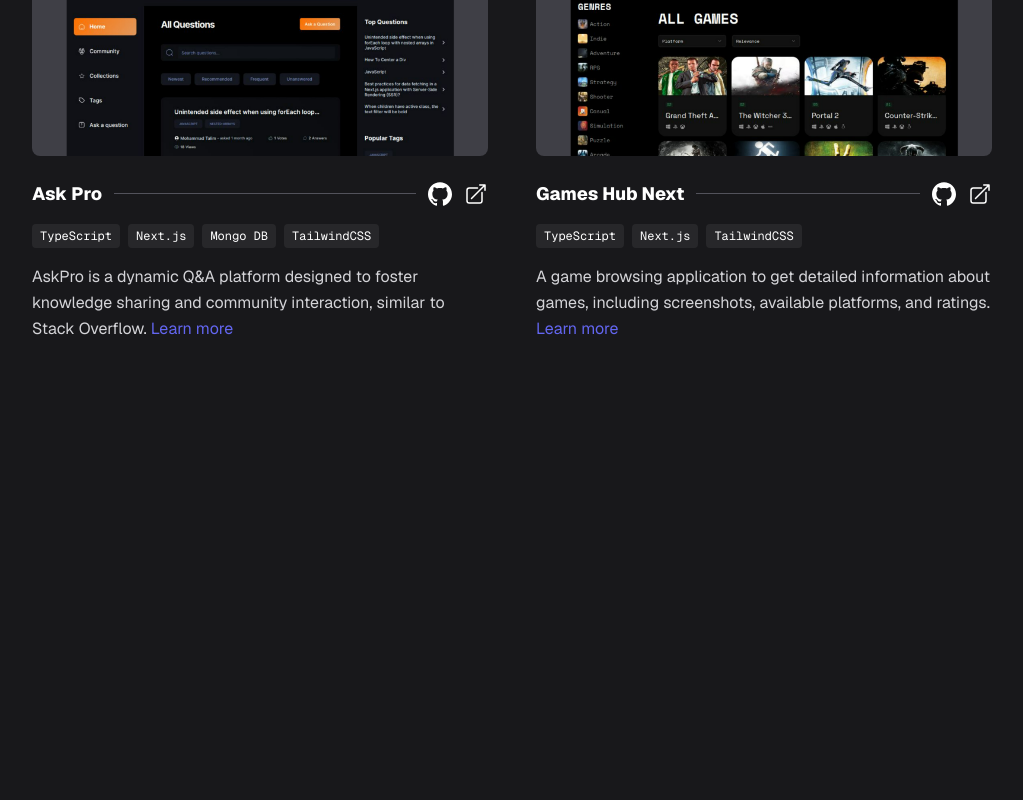
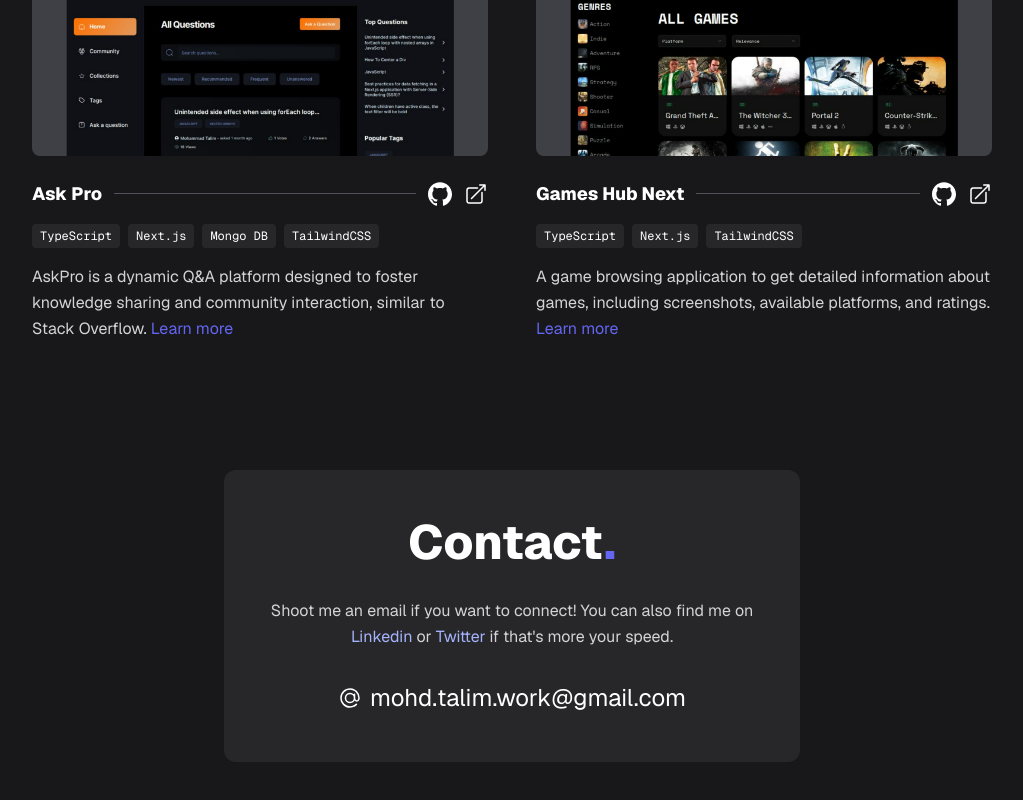
Before and after one commit to Md-Talim/Md-Talim, a Next.js app: page / in a window 1280 px wide. Shown: the part 1661-2461 px from the top of the page, without its empty margins (155-1178 px from the left). Before the commit the page ends 2099 px from the top, so only its background shows below. Built offline with nearby package versions, Linux system fonts and the light colour scheme.

Commit message:
build the contact section

```diff
--- a/src/app/page.tsx
+++ b/src/app/page.tsx
@@ -1,6 +1,7 @@
 import { Header } from "@/components/navigation";
 import {
   AboutSection,
+  ContactSection,
   HeroSection,
   ProjectsSection,
 } from "@/components/sections";
@@ -13,6 +14,7 @@
         <HeroSection />
         <AboutSection />
         <ProjectsSection />
+        <ContactSection />
       </div>
     </main>
   );
--- /dev/null
+++ b/src/components/sections/contact/index.tsx
@@ -0,0 +1,45 @@
+import { MailIcon } from "@/components/icons";
+import { Reveal } from "@/components/utils";
+import { contact } from "@/data/links";
+import Link from "next/link";
+
+export const ContactSection = () => (
+  <section className="section-wrapper" id="contact">
+    <div className="mx-auto max-w-xl rounded-xl bg-zinc-800 px-8 py-12">
+      <Reveal width="w-full">
+        <h4 className="text-center text-4xl font-black md:text-5xl">
+          Contact<span className="text-indigo-500">.</span>
+        </h4>
+      </Reveal>
+      <Reveal width="w-full">
+        <p className="my-8 text-center leading-relaxed text-zinc-300">
+          Shoot me an email if you want to connect! You can also find me on{" "}
+          <Link
+            href={contact["linkedin"]}
+            target="_blank"
+            className="text-indigo-300 hover:underline"
+          >
+            Linkedin
+          </Link>{" "}
+          or{" "}
+          <Link
+            href={contact["twitter"]}
+            target="_blank"
+            className="text-indigo-300 hover:underline"
+          >
+            Twitter
+          </Link>{" "}
+          if that&apos;s more your speed.
+        </p>
+      </Reveal>
+      <Reveal width="w-full">
+        <Link href={contact["gmail"]}>
+          <div className="mx-auto flex w-fit items-center justify-center gap-2 whitespace-normal text-lg transition-colors hover:text-indigo-300 md:text-2xl">
+            <MailIcon />
+            <span>mohd.talim.work@gmail.com</span>
+          </div>
+        </Link>
+      </Reveal>
+    </div>
+  </section>
+);
--- a/src/components/sections/index.ts
+++ b/src/components/sections/index.ts
@@ -1,5 +1,6 @@
 import { AboutSection } from "./about";
+import { ContactSection } from "./contact";
 import { HeroSection } from "./hero";
 import { ProjectsSection } from "./projects";
 
-export { AboutSection, HeroSection, ProjectsSection };
+export { AboutSection, ContactSection, HeroSection, ProjectsSection };
--- a/src/data/links.ts
+++ b/src/data/links.ts
@@ -9,6 +9,11 @@
     value: "projects",
     name: "Projects",
   },
+  {
+    href: "#contact",
+    value: "contact",
+    name: "Contact",
+  },
 ];
 
 export const contact = {
```
